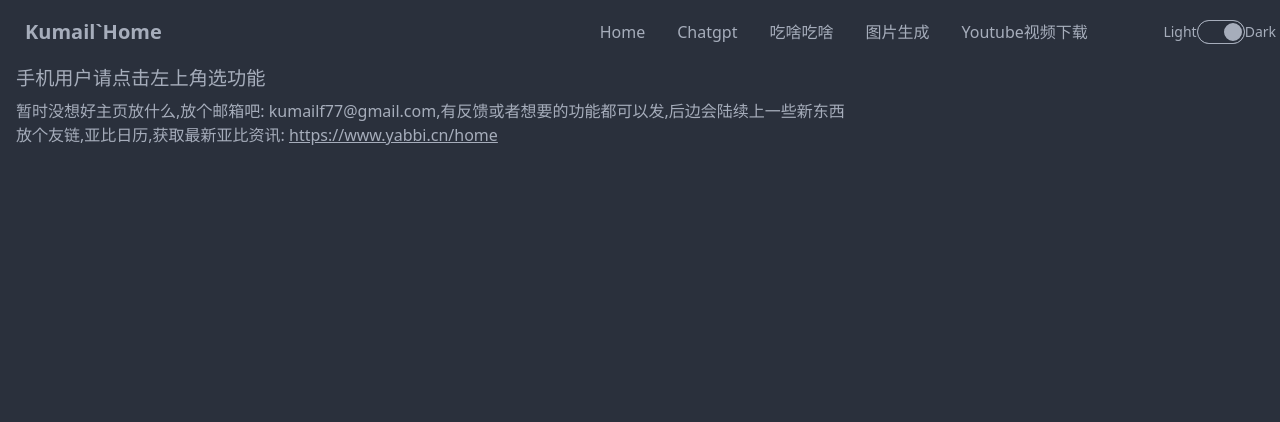
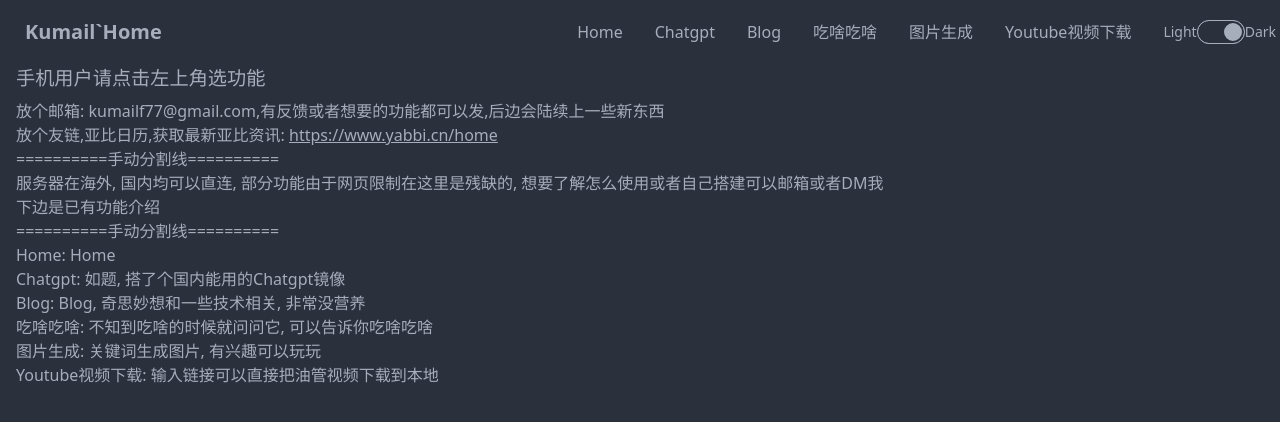
Before and after one commit to kumailf/myweb-fe, a Vue app: page / in a window 1280 px wide. Shown: the top 422 px of the page. Built offline with nearby package versions, Linux system fonts and the light colour scheme.

Commit message:
update home & add blog view

```diff
--- a/src/components/TheWelcome.vue
+++ b/src/components/TheWelcome.vue
@@ -6,12 +6,47 @@ import WelcomeItem from './WelcomeItem.vue'
   <WelcomeItem>
     <template #heading>手机用户请点击左上角选功能</template>
     <div>
-      <a>暂时没想好主页放什么,放个邮箱吧: kumailf77@gmail.com,有反馈或者想要的功能都可以发,后边会陆续上一些新东西</a>
+      <a>放个邮箱: kumailf77@gmail.com,有反馈或者想要的功能都可以发,后边会陆续上一些新东西</a>
     </div>
     <div>
       <a>放个友链,亚比日历,获取最新亚比资讯:  </a>
       <a href="https://www.yabbi.cn/home" style="text-decoration: underline;">https://www.yabbi.cn/home</a>
     </div>
-
+    <div>
+      <a>==========手动分割线==========</a>
+    </div>
+    <div>
+      <a>服务器在海外, 国内均可以直连, 部分功能由于网页限制在这里是残缺的, 想要了解怎么使用或者自己搭建可以邮箱或者DM我</a>
+    </div>
+    <div>
+      <a></a>
+    </div>
+    <div>
+      <a>下边是已有功能介绍</a>
+    </div>
+    <div>
+      <a>==========手动分割线==========</a>
+    </div>
+    <div>
+      <a></a>
+    </div>
+    <div>
+      <a>Home: Home</a>
+    </div>
+    <div>
+      <a>Chatgpt: 如题, 搭了个国内能用的Chatgpt镜像</a>
+    </div>
+    <div>
+      <a>Blog: Blog, 奇思妙想和一些技术相关, 非常没营养</a>
+    </div>
+    <div>
+      <a>吃啥吃啥: 不知到吃啥的时候就问问它, 可以告诉你吃啥吃啥</a>
+    </div>
+    <div>
+      <a>图片生成: 关键词生成图片, 有兴趣可以玩玩</a>
+    </div>
+    <div>
+      <a>Youtube视频下载: 输入链接可以直接把油管视频下载到本地</a>
+    </div>
   </WelcomeItem>
 </template>
--- a/src/components/layout/NavBar.vue
+++ b/src/components/layout/NavBar.vue
@@ -20,6 +20,9 @@ import { RouterLink, RouterView } from 'vue-router'
                         <RouterLink to="/chatgpt">Chatgpt</RouterLink>
                     </li>
                     <li>
+                        <RouterLink to="/blog">Blog</RouterLink>
+                    </li>
+                    <li>
                         <RouterLink to="/eat">吃啥吃啥</RouterLink>
                     </li>
                     <li>
@@ -28,6 +31,7 @@ import { RouterLink, RouterView } from 'vue-router'
                     <li>
                         <RouterLink to="/ytbdownload">Youtube视频下载</RouterLink>
                     </li>
+
                 </ul>
             </div>
             <a class="btn btn-ghost normal-case text-xl">Kumail`Home</a>
@@ -39,6 +43,9 @@ import { RouterLink, RouterView } from 'vue-router'
                 </li>
                 <li>
                     <RouterLink to="/chatgpt">Chatgpt</RouterLink>
+                </li>
+                <li>
+                    <RouterLink to="/blog">Blog</RouterLink>
                 </li>
                 <li>
                     <RouterLink to="/eat">吃啥吃啥</RouterLink>
--- a/src/router/index.ts
+++ b/src/router/index.ts
@@ -28,6 +28,11 @@ const router = createRouter({
       path: '/ytbdownload',
       name: 'ytbdownload',
       component: () => import('../views/YtbDownloadView.vue')
+    },
+    {
+      path: '/blog',
+      name: 'blog',
+      component: () => import('../views/BlogView.vue')
     }
   ]
 })
--- /dev/null
+++ b/src/views/BlogView.vue
@@ -0,0 +1,30 @@
+<script lang="ts">
+export default {
+  data() {
+    return {
+      activeItem: '',
+      blogs: [
+        "test_blog1",
+        "test_blog2",
+      ],
+    };
+  },
+  methods: {
+    setActiveItem(item: string) {
+      this.activeItem = item;
+    }
+  }
+};
+</script>
+
+<template>
+    <main>
+        <ul class="menu menu-lg bg-base-200 w-56 rounded-box">
+            <ul class="menu bg-base-200 w-56">
+                <li v-for="blog in blogs" :key="blog" :class="{ 'active': activeItem === blog }" @click="setActiveItem(blog)">
+                    <a>{{ blog }}</a>
+                </li>
+            </ul>
+        </ul>
+    </main>
+</template>
```
